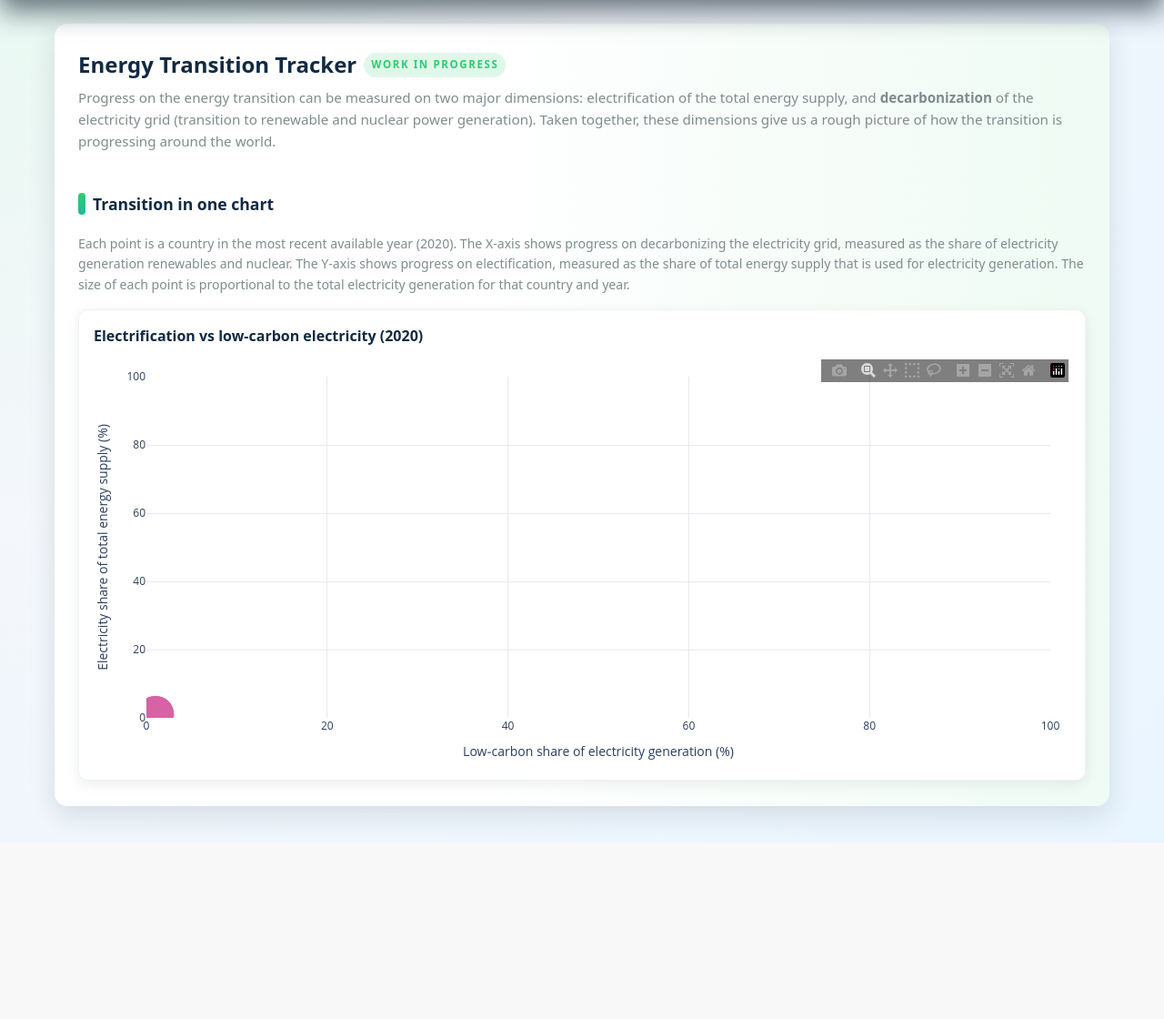
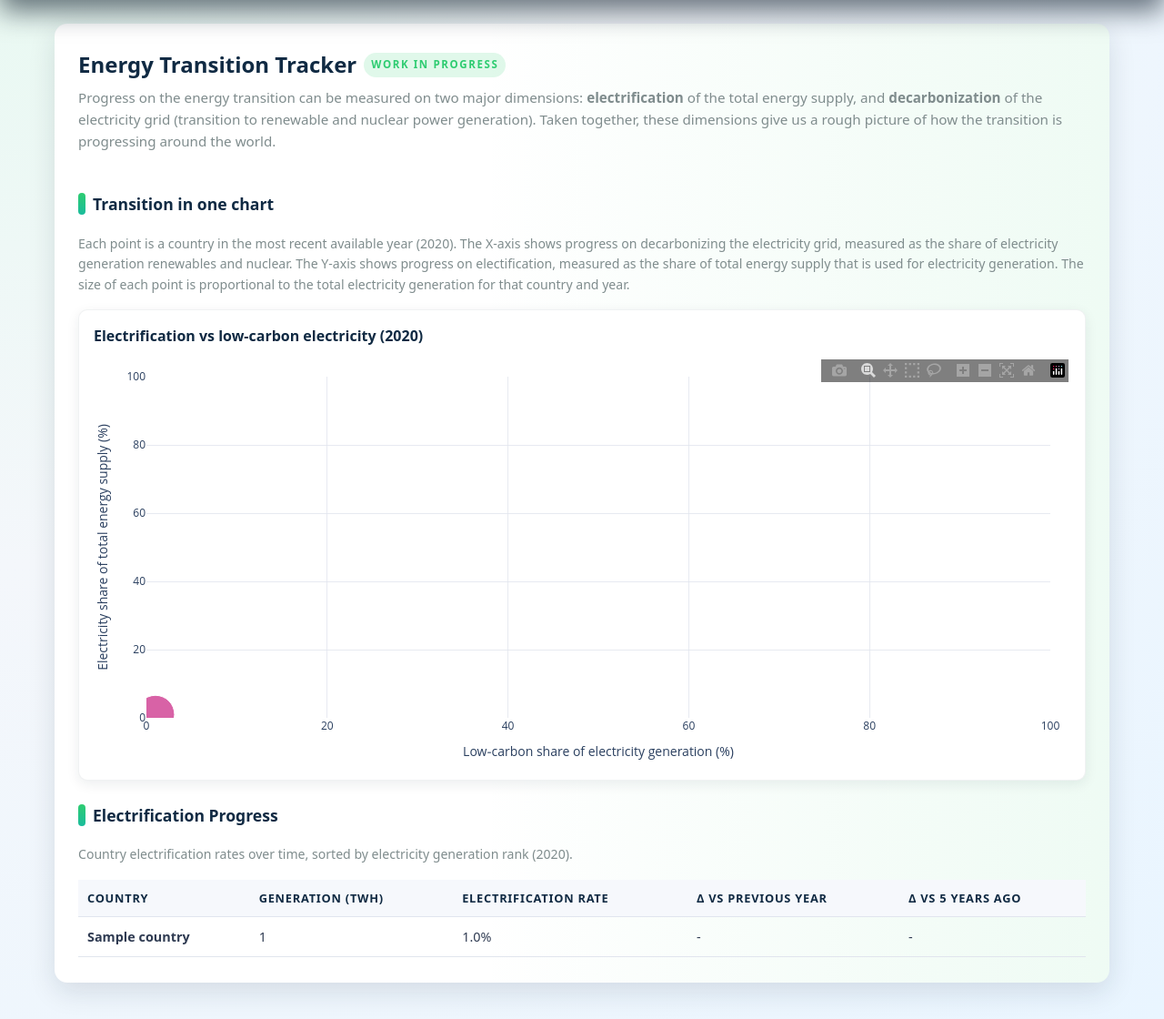
Before and after one commit to jarthorn/energy-stats, a Django app: page /tracker/ in a window 1280 px wide. Shown: the part 82-1202 px from the top of the page at 91% size. Before the commit the page ends 1008 px from the top, so only its background shows below. Run offline with Django 5.2, Linux system fonts and the light colour scheme; tables that the repository leaves empty hold one stand-in row (values such as "Sample post"); some libraries are stand-ins or nearby versions.

Commit message:
Add electrification progress table to tracker page

```diff
--- a/core/templates/core/tracker_index.html
+++ b/core/templates/core/tracker_index.html
@@ -9,7 +9,7 @@
         <span class="page-pill">Work in progress</span>
     </div>
     <div class="page-subtitle">
-        Progress on the energy transition can be measured on two major dimensions: <strong></strong>electrification</strong> of the total energy supply, and
+        Progress on the energy transition can be measured on two major dimensions: <strong>electrification</strong> of the total energy supply, and
         <strong>decarbonization</strong> of the electricity grid (transition to renewable and nuclear power generation).
         Taken together, these dimensions give us a rough picture of how the transition is progressing around the world.
     </div>
@@ -35,4 +35,60 @@
     No tracker data available yet.
 </div>
 {% endif %}
+
+<h2 class="section-title">Electrification Progress</h2>
+<p class="section-description">
+    Country electrification rates over time, sorted by electricity generation rank{% if latest_year %} ({{ latest_year }}){% endif %}.
+</p>
+
+{% if electrification_rows %}
+<table class="data-table">
+    <thead>
+        <tr>
+            <th class="primary-col">Country</th>
+            <th class="num-col">Generation (TWh)</th>
+            <th class="num-col">Electrification rate</th>
+            <th class="num-col">Δ vs previous year</th>
+            <th class="num-col">Δ vs 5 years ago</th>
+        </tr>
+    </thead>
+    <tbody>
+        {% for row in electrification_rows %}
+        <tr>
+            <td class="primary-col">{{ row.country_name }}</td>
+            <td class="num-col">
+                {% if row.generation_twh is not None %}
+                {{ row.generation_twh|floatformat:"0g" }}
+                {% else %}
+                -
+                {% endif %}
+            </td>
+            <td class="num-col">{{ row.share_electricity|floatformat:1 }}%</td>
+            <td class="num-col">
+                {% if row.delta_prev_year is not None %}
+                <span class="{% if row.delta_prev_year > 0 %}positive{% elif row.delta_prev_year < 0 %}negative{% endif %}">
+                    {{ row.delta_prev_year|floatformat:1 }}%
+                </span>
+                {% else %}
+                -
+                {% endif %}
+            </td>
+            <td class="num-col">
+                {% if row.delta_5y is not None %}
+                <span class="{% if row.delta_5y > 0 %}positive{% elif row.delta_5y < 0 %}negative{% endif %}">
+                    {{ row.delta_5y|floatformat:1 }}%
+                </span>
+                {% else %}
+                -
+                {% endif %}
+            </td>
+        </tr>
+        {% endfor %}
+    </tbody>
+</table>
+{% else %}
+<div class="summary-box">
+    No tracker data available yet.
+</div>
+{% endif %}
 {% endblock %}
--- a/core/views.py
+++ b/core/views.py
@@ -28,8 +28,42 @@ def index(request):
 def tracker_index(request):
     latest_year = CountryTrackerYear.objects.aggregate(latest=Max("year"))["latest"]
     transition_scatter_html = None
+    electrification_rows = []
 
     if latest_year is not None:
+        countries_for_table = list(
+            CountryTrackerYear.objects.filter(year=latest_year)
+            .select_related("country")
+            .order_by("electricity_rank", "country__name")
+        )
+        country_ids = [r.country_id for r in countries_for_table]
+
+        compare_years = [latest_year - 1, latest_year - 5]
+        compare_rows = list(
+            CountryTrackerYear.objects.filter(country_id__in=country_ids, year__in=compare_years).values(
+                "country_id",
+                "year",
+                "share_electricity",
+            )
+        )
+        share_by_country_year = {(r["country_id"], r["year"]): r["share_electricity"] for r in compare_rows}
+
+        for r in countries_for_table:
+            current_share = r.share_electricity
+            prev_share = share_by_country_year.get((r.country_id, latest_year - 1))
+            five_year_share = share_by_country_year.get((r.country_id, latest_year - 5))
+
+            electrification_rows.append(
+                {
+                    "country_name": r.country.name,
+                    "electricity_rank": r.electricity_rank,
+                    "generation_twh": r.generation_twh,
+                    "share_electricity": current_share,
+                    "delta_prev_year": (current_share - prev_share) if prev_share is not None else None,
+                    "delta_5y": (current_share - five_year_share) if five_year_share is not None else None,
+                }
+            )
+
         tracker_rows = list(
             CountryTrackerYear.objects.filter(
                 year=latest_year,
@@ -101,6 +135,7 @@ def tracker_index(request):
         {
             "latest_year": latest_year,
             "transition_scatter_html": transition_scatter_html,
+            "electrification_rows": electrification_rows,
         },
     )
 
```
